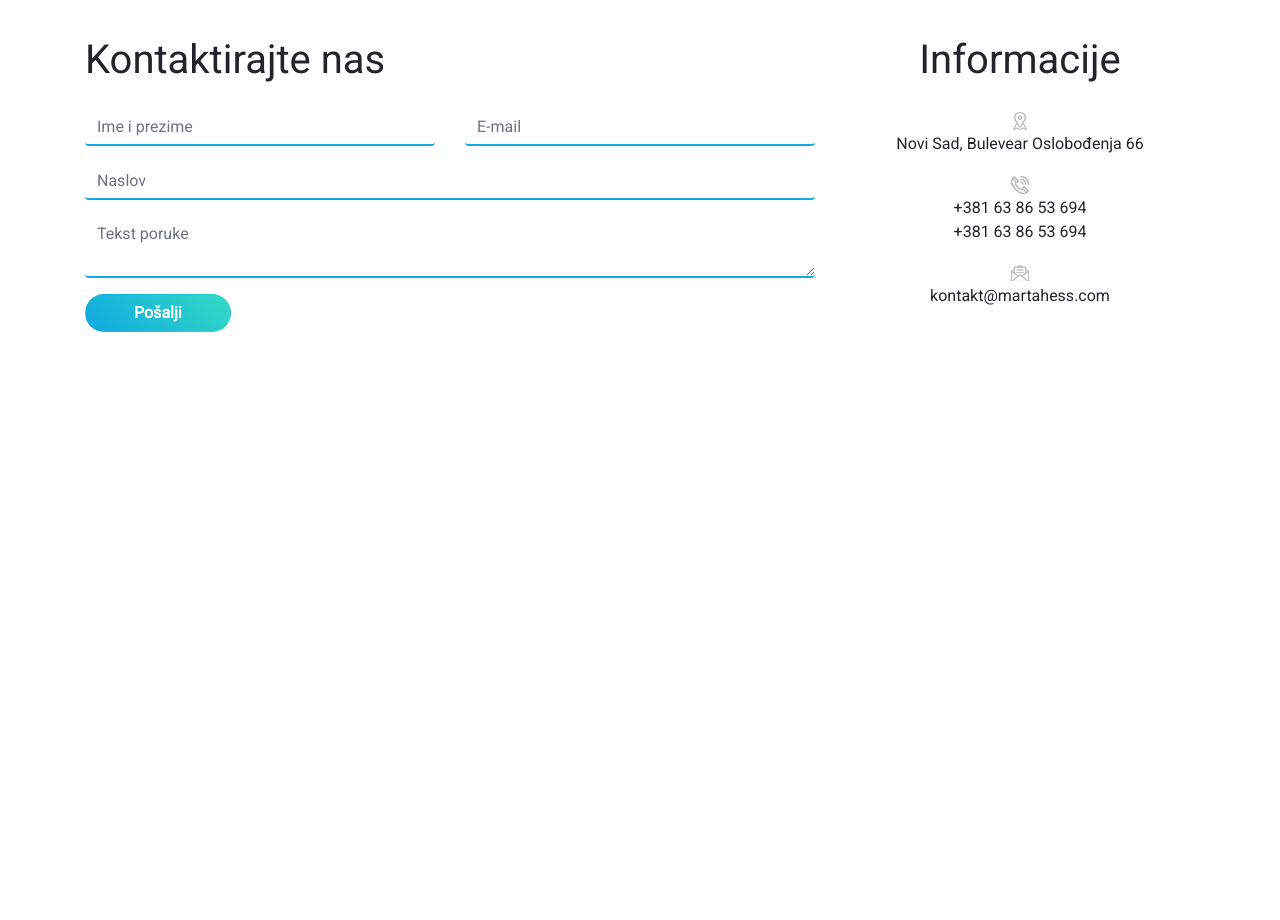
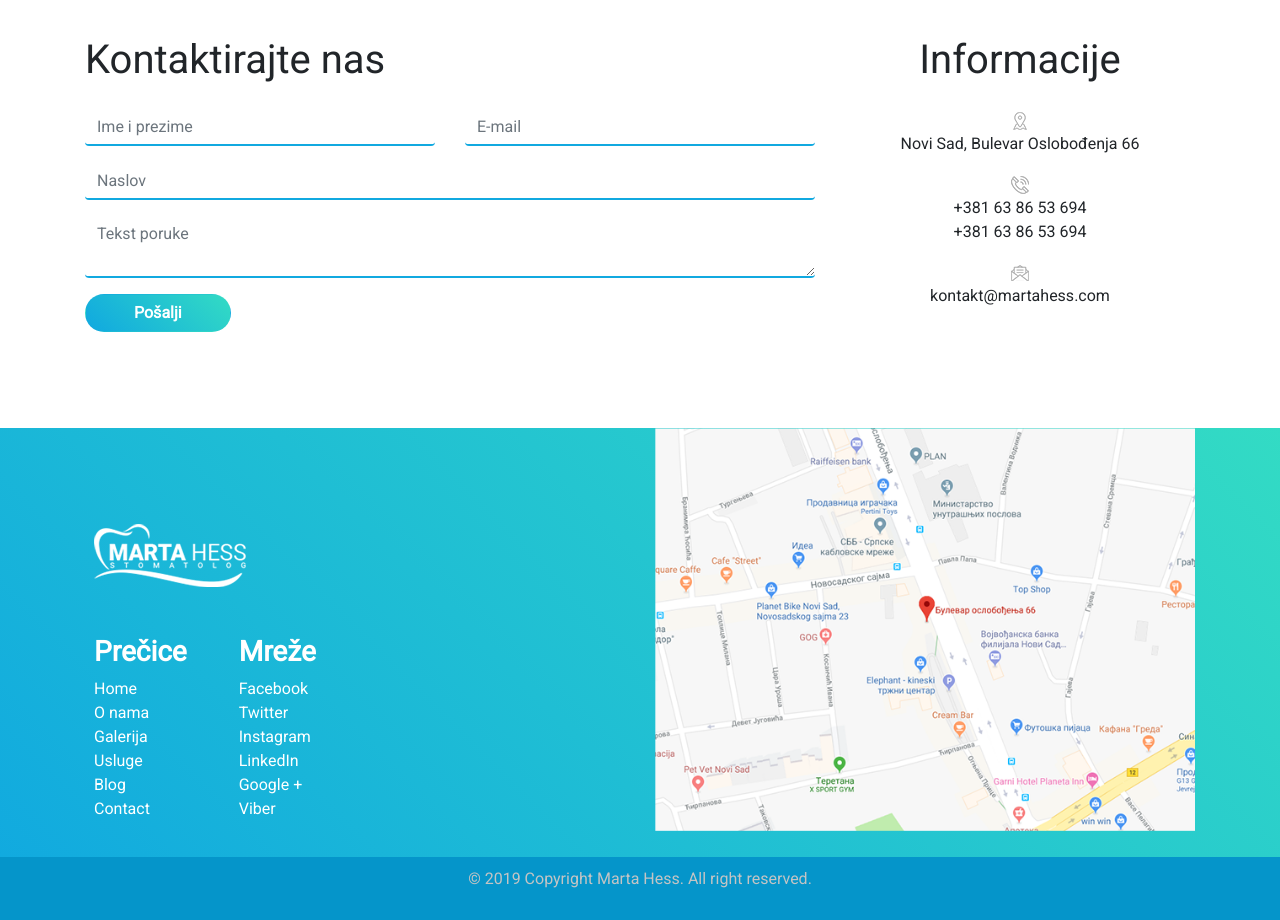
Before and after one commit to milosu/marta_hess, a plain HTML site: page web/index.html in a window 1280 px wide. Shown: the part 740-1660 px from the top of the page. Before the commit the page ends 1168 px from the top, so only its background shows below. Drawn offline with Linux system fonts and the light colour scheme.

Commit message:
footer finished

```diff
--- /dev/null
+++ b/frontend/scss/_footer.scss
@@ -0,0 +1,16 @@
+footer{
+  background: $primary;
+  background: -moz-linear-gradient(45deg, #10a8e0 0%, #33dbc4 100%);
+  background: -webkit-linear-gradient(45deg, #10a8e0 0%, #33dbc4 100%);
+  background: linear-gradient(45deg, #10a8e0 0%, #33dbc4 100%);
+  filter: progid:DXImageTransform.Microsoft.gradient( startColorstr='#10a8e0', endColorstr='#33dbc4',GradientType=1 );
+}
+
+.footer-copyright{
+  background: #0595CA;
+ color: #c4c4c4;
+ text-align: center;
+ padding: 13px 0;
+ padding-top: 10px;
+ margin-top: 20px;
+}
--- a/frontend/scss/style.scss
+++ b/frontend/scss/style.scss
@@ -3,3 +3,4 @@
 @import "navigation";
 @import "header";
 @import "contact";
+@import "footer";
--- a/web/index.html
+++ b/web/index.html
@@ -161,7 +161,7 @@
         <ul class="list-unstyled pt-3">
           <!-- Addres -->
           <li><img src="images/placeholder.png"></i>
-          <p>Novi Sad, Bulevear Oslobođenja 66</p>
+            <p>Novi Sad, Bulevar Oslobođenja 66</p>
           </li>
           <!-- Phone -->
           <li><img src="images/phone-call.png"></i>
@@ -174,9 +174,50 @@
         </ul>
       </div>
     </div>
+
   </section>
   <!-- End of contact section -->
 
+  <footer id="myFooter">
+    <div class="container">
+      <div class="row">
+        <div class="col-sm-6 pt-md-6 pl-md-4">
+          <img class="d-block" src="images/logo-white.png" alt="">
+          <div class="d-inline-block">
+            <p class="h3 mt-5 font-weight-bold text-white">Prečice</p>
+            <ul class="list-unstyled">
+              <li><a class="text-white" href="#">Home</a></li>
+              <li><a class="text-white" href="#">O nama</a></li>
+              <li><a class="text-white" href="#">Galerija</a></li>
+              <li><a class="text-white" href="#">Usluge</a></li>
+              <li><a class="text-white" href="#">Blog</a></li>
+              <li><a class="text-white" href="#">Contact</a></li>
+            </ul>
+          </div>
+          <div class="ml-5 d-inline-block">
+            <p class="h3 font-weight-bold text-white">Мreže
+            </p>
+            <ul class="list-unstyled">
+              <li><a class="text-white" href="#">Facebook</a></li>
+              <li><a class="text-white" href="#">Twitter</a></li>
+              <li><a class="text-white" href="#">Instagram</a></li>
+              <li><a class="text-white" href="#">LinkedIn</a></li>
+              <li><a class="text-white" href="#">Google +</a></li>
+              <li><a class="text-white" href="#">Viber</a></li>
+            </ul>
+          </div>
+        </div>
+
+        <div class="col-sm-6">
+          <img src="images/map-footer.png" class="w-100" alt="">
+          </ul>
+        </div>
+      </div>
+    </div>
+    <div class="footer-copyright">
+      <p>© 2019 Copyright Marta Hess. All right reserved. </p>
+    </div>
+  </footer>
   <!-- JavaScript -->
   <script src="javascript/main.js"></script>
 </body>
```
Also changed, not shown: web/stylesheets/style.css, web/stylesheets/style.min.css, 1 other file. Lines whose indentation alone changed are shown as unchanged.
